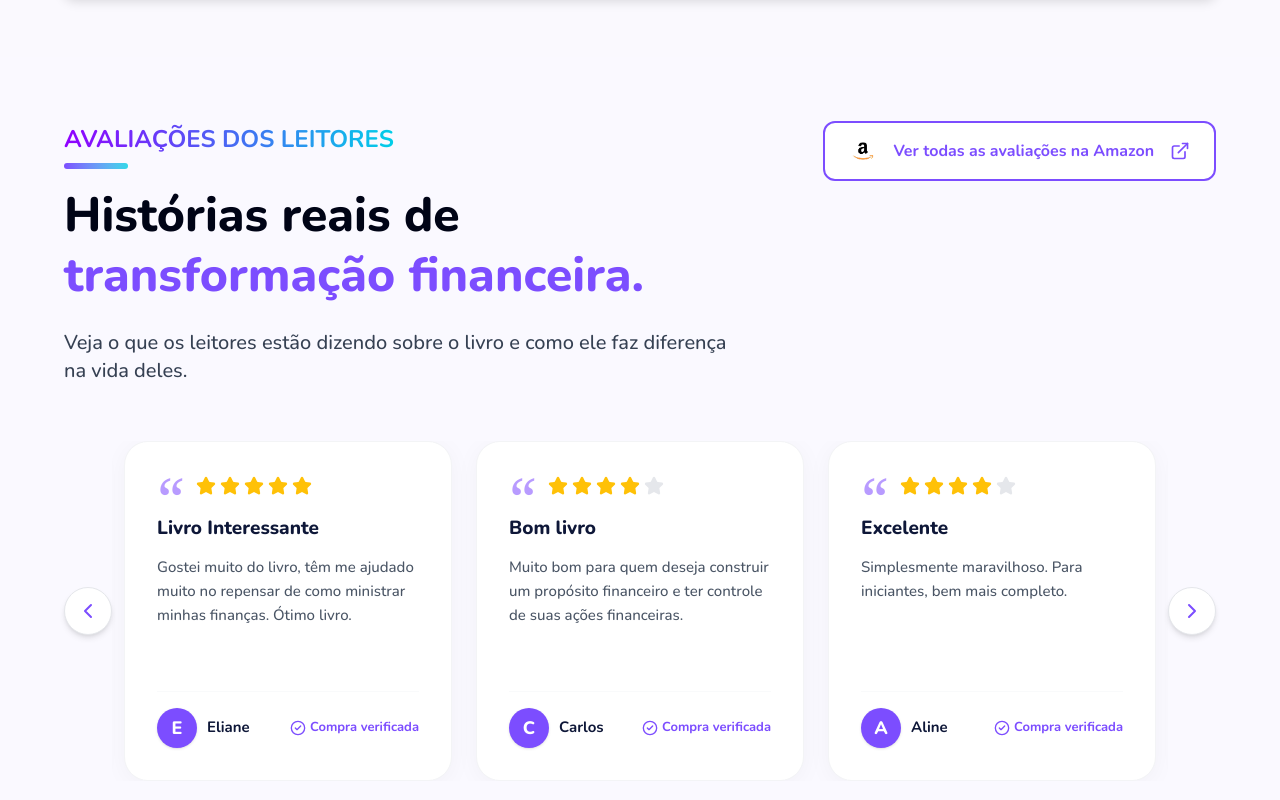
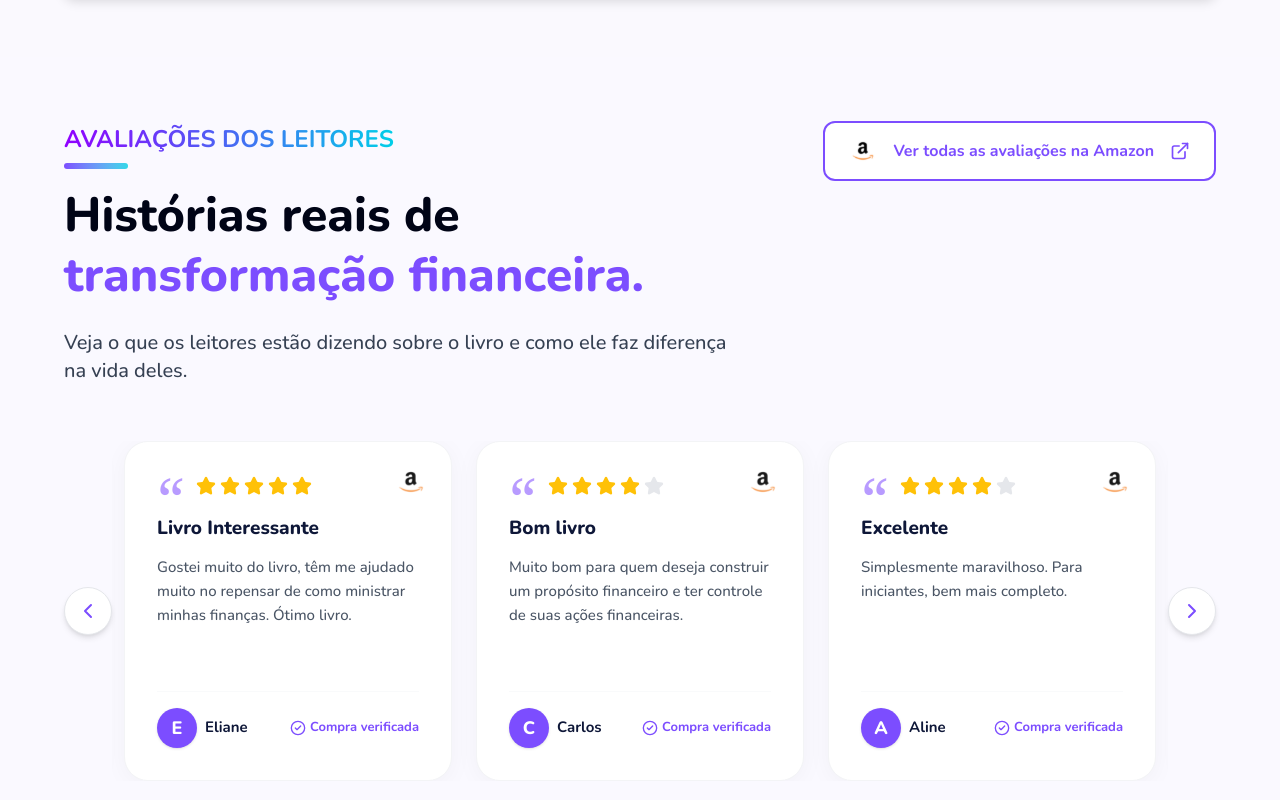
Before and after one commit to simplanejar/website-simplanejar, a Next.js app: page /o-livro in a window 1280 px wide. Shown: the part 1440-2240 px from the top of the page. Built offline with nearby package versions, Linux system fonts and the light colour scheme.

Commit message:
fix: general adjustments

```diff
--- a/components/pages/book/reviews.tsx
+++ b/components/pages/book/reviews.tsx
@@ -149,7 +149,7 @@ export function Reviews() {
               className="inline-flex items-center gap-4 px-6 py-3.5 border-2 border-[#7C4DFF] rounded-xl bg-white hover:bg-[#6939E8]/5 hover:shadow-lg transition-all duration-200"
             >
               <Image
-                src="/images/amazon-logo.png"
+                src="/book/amazon-logo.svg"
                 alt="Amazon Logo"
                 width={100}
                 height={28}
@@ -170,7 +170,7 @@ export function Reviews() {
               className="flex items-center justify-center gap-3 px-4 py-4 border-2 border-[#7C4DFF] rounded-xl bg-white hover:bg-[#7C4DFF]/5 transition-colors shadow-sm w-full"
             >
               <Image
-                src="/images/amazon-logo.png"
+                src="/book/amazon-logo.svg"
                 alt="Amazon Logo"
                 width={100}
                 height={28}
@@ -210,11 +210,23 @@ export function Reviews() {
             >
               {extendedReviews.map((review, idx) => (
                 <div key={`${review.id}-${idx}`} className="w-full md:w-[33.333333%] flex-shrink-0 px-3">
-                  <div className="bg-white rounded-[24px] p-6 md:p-8 shadow-[0_4px_24px_rgba(0,0,0,0.04)] border border-gray-100 flex flex-col h-full min-h-[340px]">
+                  <div className="relative bg-white rounded-[24px] p-6 md:p-8 shadow-[0_4px_24px_rgba(0,0,0,0.04)] border border-gray-100 flex flex-col h-full min-h-[340px]">
+
+                    {/* Selo Amazon (fora da faixa md-lg, ou seja, abaixo de 768px e a partir de 1024px) */}
+                    <div className="absolute top-5 right-5 sm:top-6 sm:right-6 block md:hidden lg:block" title="Avaliação extraída da Amazon">
+                      <Image
+                        src="/book/amazon-logo.svg"
+                        alt="Avaliação da Amazon"
+                        width={110}
+                        height={32}
+                        unoptimized
+                        className="h-7 sm:h-8 w-auto object-contain opacity-90"
+                      />
+                    </div>
 
                     {/* Aspas + Estrelas */}
-                    <div className="flex items-center gap-3 mb-4">
-                      <span className="text-[#a682ff]/80 text-6xl font-serif mt-6 leading-[0]">“</span>
+                    <div className="flex items-center gap-3 mb-4 pr-24 sm:pr-28 md:pr-0 lg:pr-28">
+                      <span className="text-[#a682ff]/80 text-6xl font-serif mt-6 leading-[0]">&ldquo;</span>
                       <div className="flex gap-1">
                         {[...Array(5)].map((_, i) => (
                           <Star
@@ -238,14 +250,25 @@ export function Reviews() {
                     </div>
 
                     {/* Rodapé do Card Ajustado */}
-                    <div className="flex flex-wrap items-center justify-between gap-y-2 gap-x-2 mt-auto pt-4 border-t border-gray-50">
-                      <div className="flex items-center gap-2.5 shrink-0">
+                    <div className="flex flex-wrap items-center justify-between gap-y-3 gap-x-2 mt-auto pt-4 border-t border-gray-50">
+                      <div className="flex items-center gap-2 shrink-0">
                         <div className="w-9 h-9 sm:w-10 sm:h-10 rounded-full bg-[#7C4DFF] flex items-center justify-center text-white text-base sm:text-lg font-extrabold shadow-sm shrink-0">
                           {review.initial}
                         </div>
                         <span className="font-bold text-[#0e1738] text-sm sm:text-[15px]">
                           {review.author}
                         </span>
+
+                        {/* Selo Amazon ao lado do nome (só na faixa md, 768-1023px) */}
+                        <Image
+                          src="/book/amazon-logo.svg"
+                          alt="Amazon"
+                          width={90}
+                          height={26}
+                          unoptimized
+                          className="hidden md:block lg:hidden h-6 w-auto object-contain opacity-90 ml-1"
+                          title="Avaliação extraída da Amazon"
+                        />
                       </div>
 
                       <div className="flex items-center gap-1 text-[#7C4DFF] shrink-0 whitespace-nowrap">
--- a/components/pages/investor-profile/book.tsx
+++ b/components/pages/investor-profile/book.tsx
@@ -12,12 +12,16 @@ export default function Book() {
         <section className='w-full max-w-[1440px] mx-auto flex flex-col items-center px-4 sm:px-6 lg:px-8 xl:px-12 py-8 sm:py-12 bg-[#F8F9FF]'>
             <header className="text-center max-w-3xl mb-10 lg:mb-12 flex flex-col items-center">
 
-                <div className='flex items-center gap-2 text-[#7C4DFF] border rounded-full border-[#F2F0FD] mb-4 lg:mb-5 pr-4 shadow-sm font-semibold text-xs'>
-                    <div className="bg-[#F2F0FD] rounded-full p-1.5">
-                        <IoMdStar color="#7C4DFF" size="20px" className="sm:w-6 sm:h-6"/>
+                <div className="w-full flex items-center justify-center gap-2.5">
+                    <span className="w-1.5 h-1.5 rounded-full bg-brand-purple"></span>
+                    <span className="w-8 sm:w-12 h-1 bg-brand-purple rounded-full"></span>
+
+                    <div className="text-[25px] xl:text-[30px] font-bold gradient-text whitespace-nowrap mb-4">
+                        QUER IR ALÉM?
                     </div>
 
-                    <span className="flex-1 text-center font-bold text-xs">Quer ir além?</span>
+                    <span className="w-8 sm:w-12 h-1 bg-brand-purple rounded-full"></span>
+                    <span className="w-1.5 h-1.5 rounded-full bg-brand-purple"></span>
                 </div>
 
                 <h1 className='text-2xl sm:text-3xl lg:text-[38px] font-extrabold text-[#000416] leading-tight mb-4'>
```
